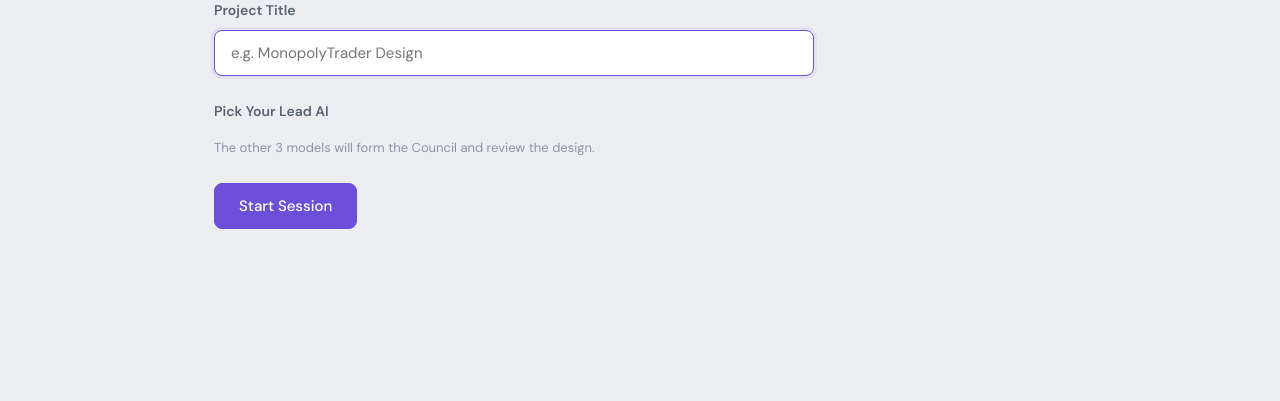
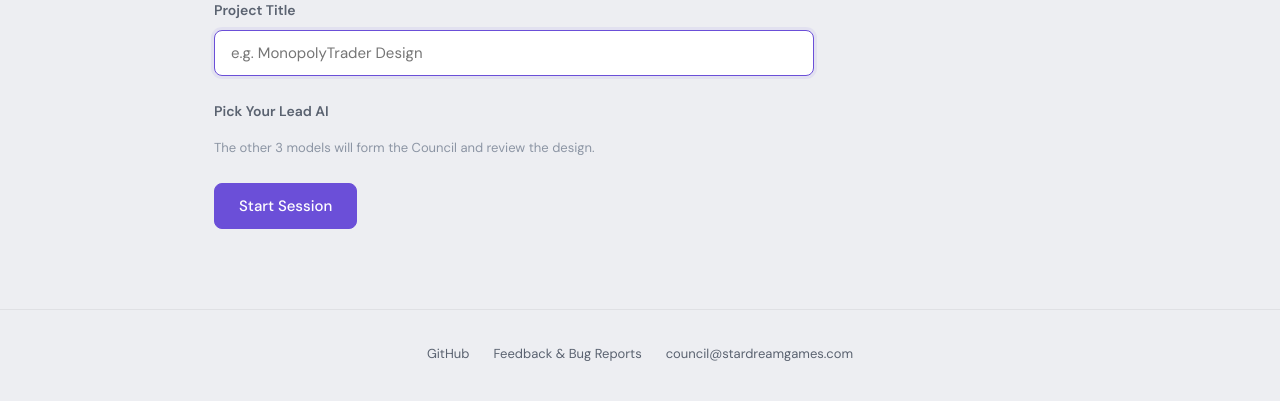
Before and after one commit to scifi-signals/council-of-alignment, a Python web app: template templates/new.html in a window 1280 px wide. Shown: the part 159-560 px from the top of the page. Run offline with Jinja, Linux system fonts and the light colour scheme; the template is opened without the code that fills it, so the values that code supplies are empty.

Commit message:
Add site footer with GitHub, feedback, and contact links
Footer on every page with links to GitHub repo, Issues page
for bug reports/feedback, and council@stardreamgames.com for
private contact.

Co-Authored-By: Claude Opus 4.6 <noreply@anthropic.com>

```diff
--- a/static/style.css
+++ b/static/style.css
@@ -452,6 +452,12 @@ button:disabled, .btn-disabled { opacity: 0.4; cursor: not-allowed; pointer-even
 .security-list li::before { content: "\2713"; position: absolute; left: 0; color: var(--green); font-weight: 700; }
 .security-list li strong { color: var(--text-primary); }
 
+/* Footer */
+.site-footer { padding: var(--space-4) var(--space-3); margin-top: var(--space-6); border-top: 1px solid var(--border-subtle); text-align: center; font-size: 13px; color: var(--text-muted); line-height: 1.8; }
+.site-footer a { color: var(--text-secondary); text-decoration: none; }
+.site-footer a:hover { color: var(--accent); }
+.footer-links { display: flex; justify-content: center; gap: var(--space-3); flex-wrap: wrap; }
+
 /* Responsive */
 @media (max-width: 768px) {
     .session-header { flex-wrap: wrap; height: auto; padding: var(--space-1) var(--space-2); }
--- a/templates/base.html
+++ b/templates/base.html
@@ -49,6 +49,13 @@
     <main class="{% block container_class %}container{% endblock %}">
         {% block content %}{% endblock %}
     </main>
+    <footer class="site-footer">
+        <div class="footer-links">
+            <a href="https://github.com/scifi-signals/council-of-alignment" target="_blank" rel="noopener">GitHub</a>
+            <a href="https://github.com/scifi-signals/council-of-alignment/issues" target="_blank" rel="noopener">Feedback &amp; Bug Reports</a>
+            <a href="mailto:council@stardreamgames.com">council@stardreamgames.com</a>
+        </div>
+    </footer>
     <script src="/static/app.js"></script>
     {% block scripts %}{% endblock %}
 </body>
```
